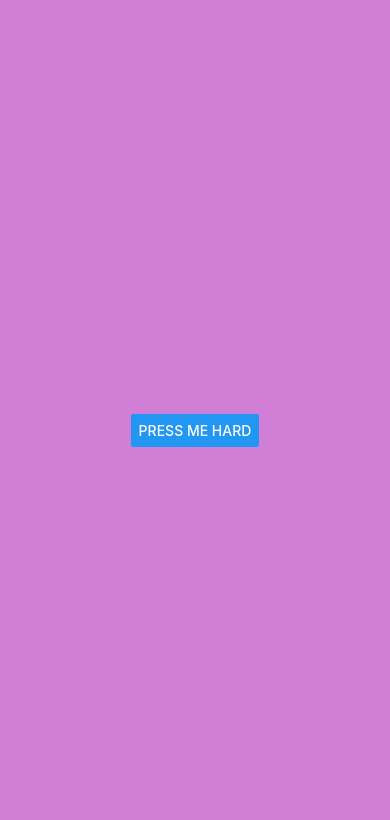
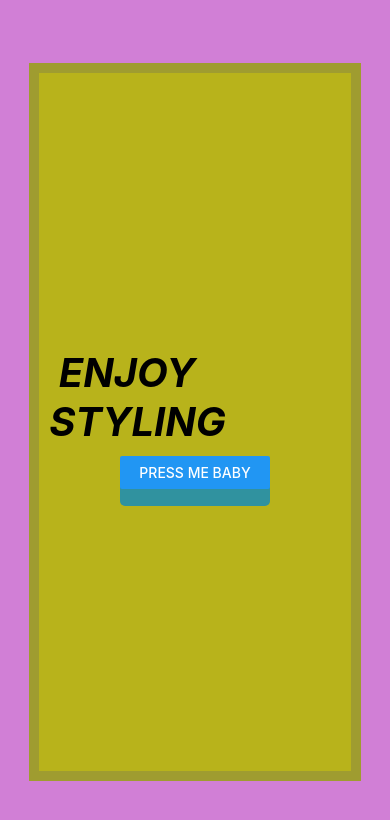
Before and after one commit to christo-kumar/React-Native, a React Native app in the folder helloearth/: screen / in a window 390 px wide. Shown: the top 820 px of the page. Built offline with nearby package versions, Linux system fonts and the light colour scheme.

Commit message:
Sytles completed.

```diff
--- a/helloearth/App.js
+++ b/helloearth/App.js
@@ -17,14 +17,14 @@ import {
 import { HelloWorld } from './components/HelloWorld';
 import { GoToUdemy } from './components/GoToUdemy';
 import { StateHello } from './components/StateHello';
+import { StylesHello } from './components/StylesHello';
 
 const App = () => {
 
   return (
     <View style={styles.container}>
-      <StateHello />
+      <StylesHello />
     </View>
-
   );
 };
 
--- /dev/null
+++ b/helloearth/components/StylesHello.js
@@ -0,0 +1,43 @@
+/* eslint-disable prettier/prettier */
+import React from 'react';
+import { View, StyleSheet, Text, Button } from 'react-native';
+
+const styles = StyleSheet.create({
+    container: {
+        height: '85%',
+        width: '85%',
+        justifyContent: 'center',
+        alignItems: 'center',
+        backgroundColor: '#B8B31B',
+        borderWidth: 10,
+        borderColor: '#9F9C30',
+        margin: 40,
+    },
+    text: {
+        color: '#000000',
+        fontSize: 40,
+        fontStyle: 'italic',
+        fontWeight: 'bold',
+        margin: 10,
+        textTransform: 'uppercase',
+    },
+    button: {
+        width: 150,
+        height: 50,
+        backgroundColor: '#30929F',
+        borderRadius: 5,
+    },
+});
+
+//For updating the button style create a wrapper view and apply the styles on it.
+export const StylesHello = () => {
+    return (
+        <View style={styles.container}>
+            <Text style={styles.text}> Enjoy Styling</Text>
+            <View style={styles.button}>
+                <Button title='Press Me Baby' />
+            </View>
+
+        </View>
+    );
+};
```
